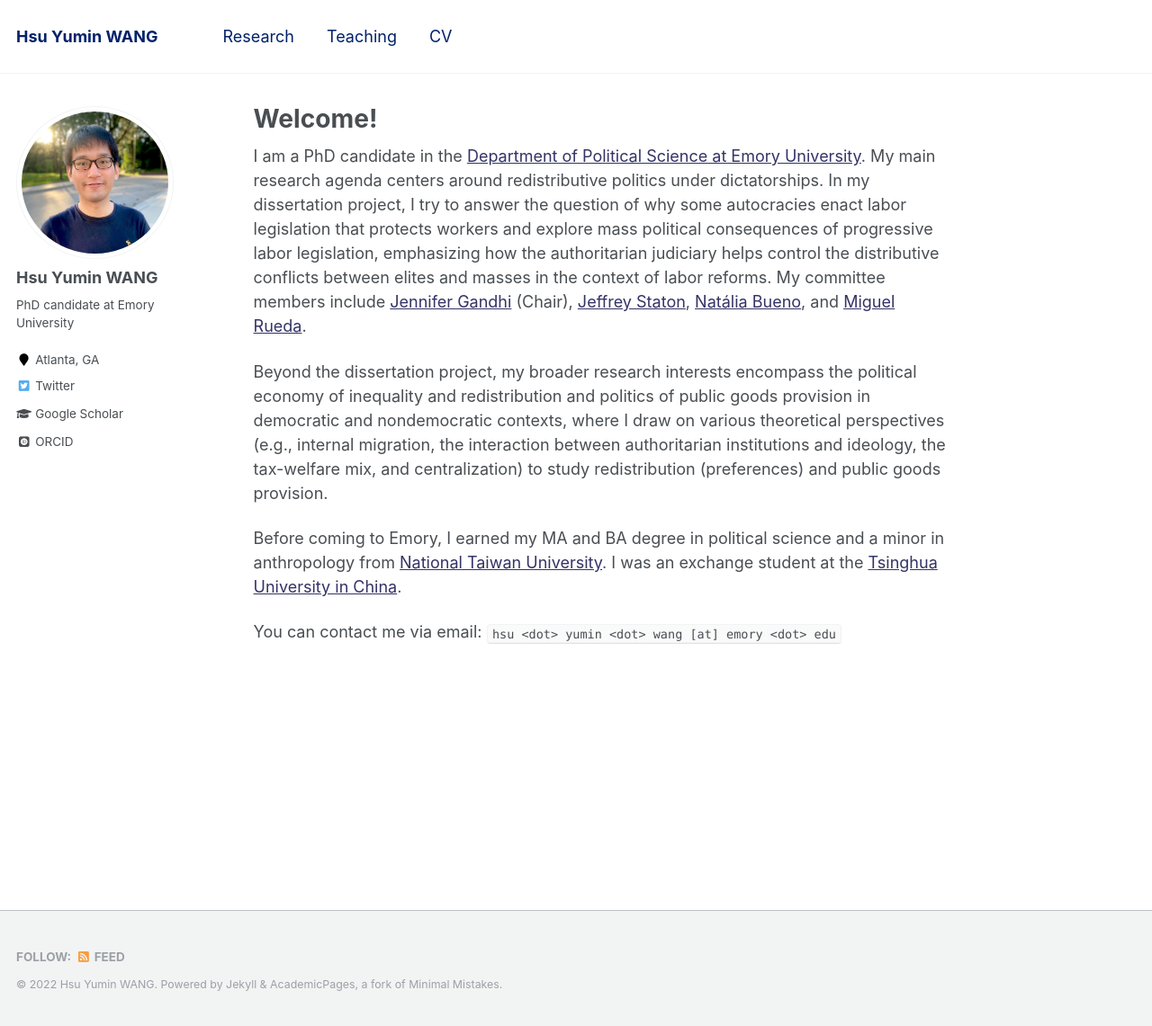
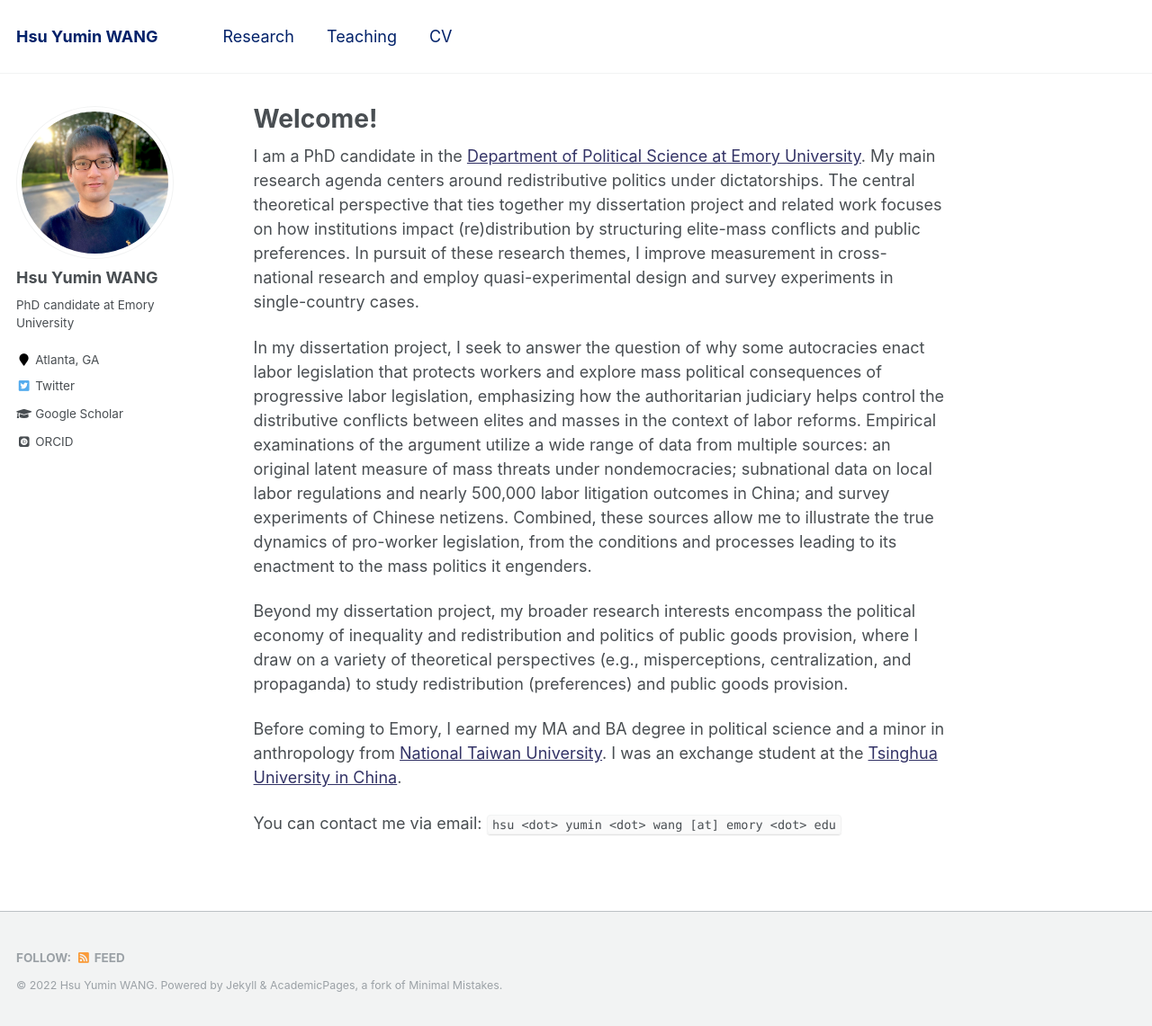
Before and after one commit to hsuyumin/hsuyumin.github.io, a Jekyll site: the page built from _pages/about.md, in a window 1280 px wide and 1141 px high. Shown: the whole window at 90% size. Built offline with Jekyll 4.4.1, drawn with Linux system fonts in a browser that asks for light colours; some web fonts are replaced.

Commit message:
Update about.md

```diff
--- a/_pages/about.md
+++ b/_pages/about.md
@@ -8,9 +8,11 @@ redirect_from:
   - /about.html
 ---
 
-I am a PhD candidate in the [Department of Political Science at Emory University](http://polisci.emory.edu/home/). My main research agenda centers around redistributive politics under dictatorships. In my dissertation project, I try to answer the question of why some autocracies enact labor legislation that protects workers and explore mass political consequences of progressive labor legislation, emphasizing how the authoritarian judiciary helps control the distributive conflicts between elites and masses in the context of labor reforms. My committee members include [Jennifer Gandhi](https://www.jennifergandhi.com/) (Chair), [Jeffrey Staton](https://scholarblogs.emory.edu/jeffreystaton/), [Natália Bueno](https://nataliabueno.github.io/), and [Miguel Rueda](http://miguelrueda.net/).
+I am a PhD candidate in the [Department of Political Science at Emory University](http://polisci.emory.edu/home/). My main research agenda centers around redistributive politics under dictatorships. The central theoretical perspective that ties together my dissertation project and related work focuses on how institutions impact (re)distribution by structuring elite-mass conflicts and public preferences. In pursuit of these research themes, I improve measurement  in cross-national research and employ quasi-experimental design and survey experiments in single-country cases.
 
-Beyond the dissertation project, my broader research interests encompass the political economy of inequality and redistribution and politics of public goods provision in democratic and nondemocratic contexts, where I draw on various theoretical perspectives (e.g., internal migration, the interaction between authoritarian institutions and ideology, the tax-welfare mix, and centralization) to study redistribution (preferences) and public goods provision.
+In my dissertation project, I seek to answer the question of why some autocracies enact labor legislation that protects workers and explore mass political consequences of progressive labor legislation, emphasizing how the authoritarian judiciary helps control the distributive conflicts between elites and masses in the context of labor reforms. Empirical examinations of the argument utilize a wide range of data from multiple sources: an original latent measure of mass threats under nondemocracies; subnational data on local labor regulations and nearly 500,000 labor litigation outcomes in China; and survey experiments of Chinese netizens. Combined, these sources allow me to illustrate the true dynamics of pro-worker legislation, from the conditions and processes leading to its enactment to the mass politics it engenders.
+
+Beyond my dissertation project, my broader research interests encompass the political economy of inequality and redistribution and politics of public goods provision, where I draw on a variety of theoretical perspectives (e.g., misperceptions, centralization, and propaganda) to study redistribution (preferences) and public goods provision.
 
 Before coming to Emory, I earned my MA and BA degree in political science and a minor in anthropology from [National Taiwan University](https://www.ntu.edu.tw/english/). I was an exchange student at the [Tsinghua University in China](https://www.tsinghua.edu.cn/en/).
 
```
